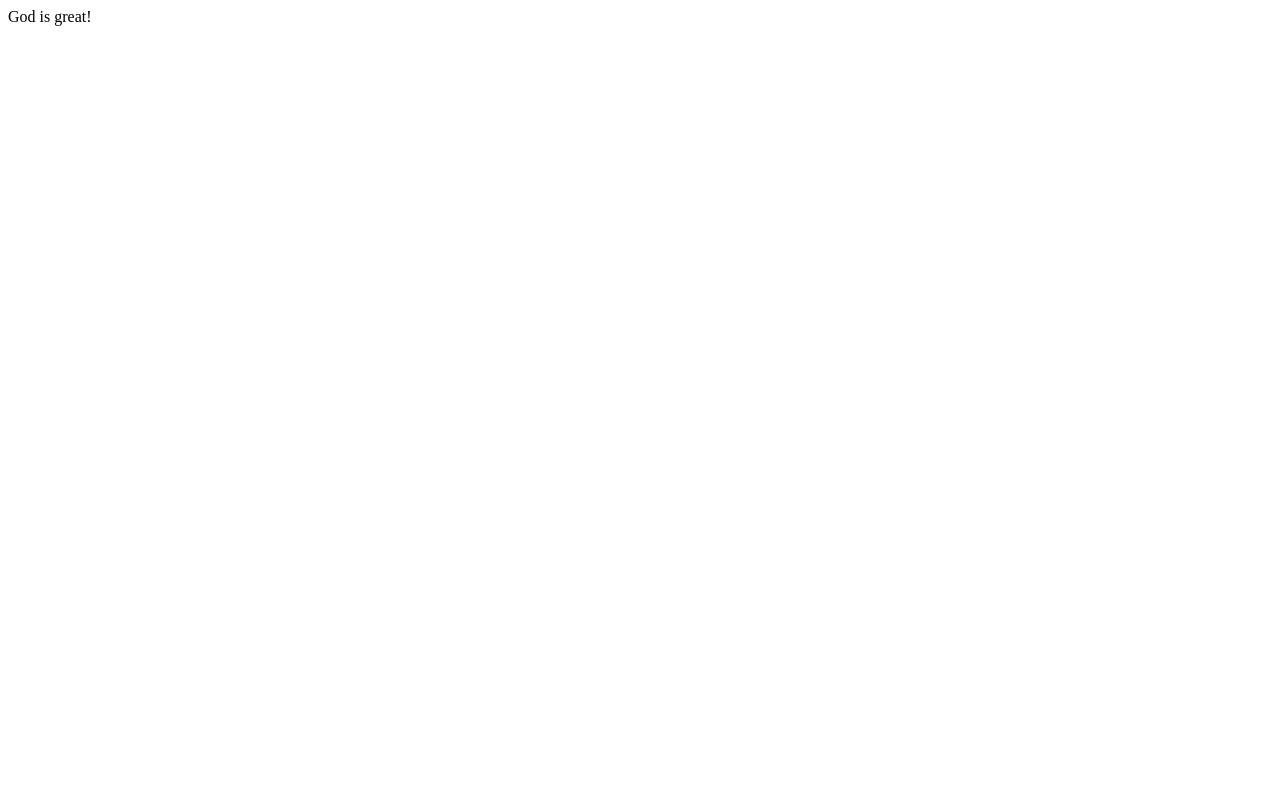
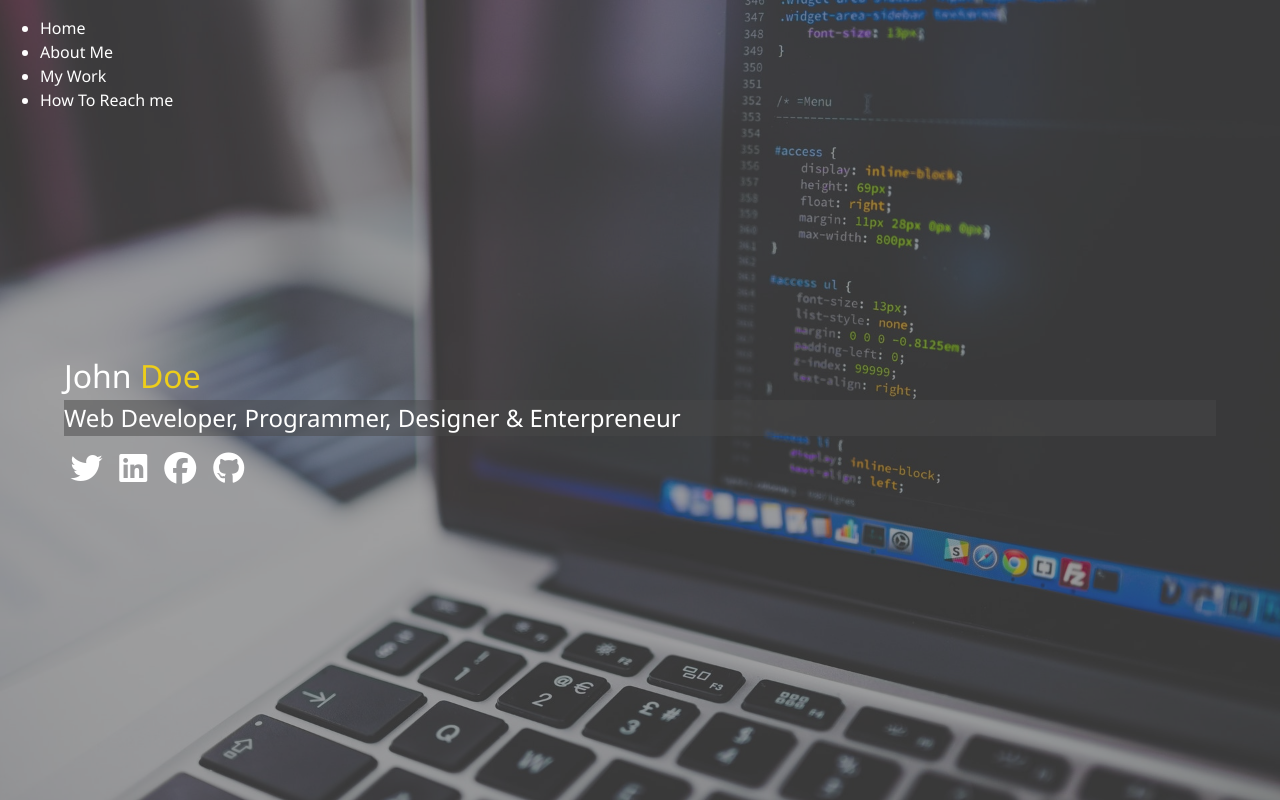
Before and after one commit to okolie/portfolio, a plain HTML site: page dist/index.html in a window 1280 px wide. Drawn offline with Linux system fonts and the light colour scheme.

Commit message:
Home page: In Progress

```diff
--- a/dist/index.html
+++ b/dist/index.html
@@ -4,9 +4,64 @@
     <meta charset="UTF-8" />
     <meta name="viewport" content="width=device-width, initial-scale=1.0" />
     <meta http-equiv="X-UA-Compatible" content="ie=edge" />
+    <link rel="stylesheet" href="css/main.css" />
+    <script
+      src="https://kit.fontawesome.com/e9552fd872.js"
+      crossorigin="anonymous"
+    ></script>
+    <script defer src="../dist/js/main.js"></script>
     <title>Welcome To My Portfolio</title>
   </head>
-  <body>
-    God is great!
+  <body id="bg-img">
+    <!-- <div class="overlay"></div> -->
+    <header>
+      <div class="menu-btn">
+        <div class="btn-line"></div>
+        <div class="btn-line"></div>
+        <div class="btn-line"></div>
+      </div>
+    </header>
+
+    <nav>
+      <div class="menu-branding">
+        <div class="portrait"></div>
+      </div>
+
+      <ul class="menu-nav">
+        <li class="nav-item">
+          <a href="/" class="nav-link">Home</a>
+        </li>
+        <li class="nav-item">
+          <a href="/" class="nav-link">About Me</a>
+        </li>
+        <li class="nav-item">
+          <a href="/" class="nav-link">My Work</a>
+        </li>
+        <li class="nav-item">
+          <a href="/" class="nav-link">How To Reach me</a>
+        </li>
+      </ul>
+    </nav>
+
+    <main id="home">
+      <h1 class="lg-heading">John <span class="text-secondary">Doe</span></h1>
+      <h2 class="sm-heading">
+        Web Developer, Programmer, Designer & Enterpreneur
+      </h2>
+      <div class="icon">
+        <a href="#!">
+          <i class="fab fa-twitter fa-2x"></i>
+        </a>
+        <a href="#!">
+          <i class="fab fa-linkedin fa-2x"></i>
+        </a>
+        <a href="#!">
+          <i class="fab fa-facebook fa-2x"></i>
+        </a>
+        <a href="#!">
+          <i class="fab fa-github fa-2x"></i>
+        </a>
+      </div>
+    </main>
   </body>
 </html>
```
